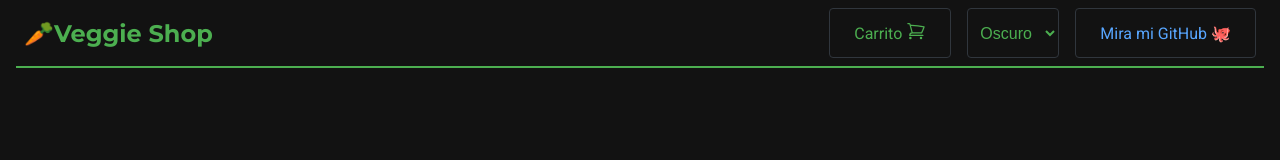
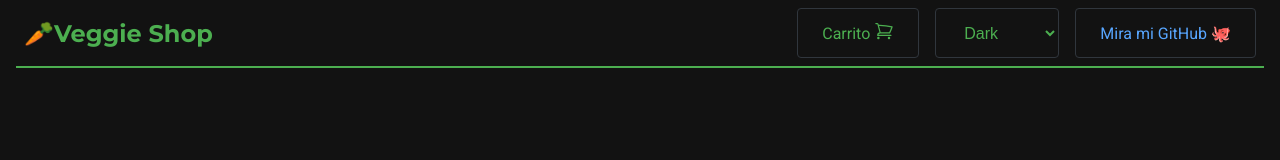
Before and after one commit to pedroditersimon/angular-veggie-shop, an Angular app: page /shop in a window 1280 px wide. Shown: the top 160 px of the page. Built offline with nearby package versions, Linux system fonts and the light colour scheme.

Commit message:
selector de tema genera opciones en base a ThemeTypes

```diff
--- a/src/app/services/Themes.service.ts
+++ b/src/app/services/Themes.service.ts
@@ -1,5 +1,5 @@
 import { Injectable, } from "@angular/core";
-import { ThemeTypes } from "../types/types";
+import { ThemeType } from "../types/types";
 
 @Injectable({
   providedIn: "root",
@@ -7,19 +7,19 @@ import { ThemeTypes } from "../types/types";
 export class ThemesService {
 
   // Theme defined here, is the default
-  private currentTheme: ThemeTypes = "dark-theme";
+  private currentTheme: ThemeType = ThemeType.Dark;
 
 
-  getCurrentTheme(): ThemeTypes {
+  getCurrentTheme(): ThemeType {
     return this.currentTheme;
   }
 
-  isCurrentTheme(theme: ThemeTypes): boolean {
+  isCurrentTheme(theme: ThemeType): boolean {
     return this.currentTheme === theme;
   }
 
   // aplica un tema y lo guarda en el local storage
-  setTheme(theme: ThemeTypes) {
+  setTheme(theme: ThemeType) {
     // ya estamos en este tema
     if (this.currentTheme === theme)
       return;
@@ -30,12 +30,12 @@ export class ThemesService {
 
   // obtiene el tema guardado y lo aplica
   applySavedTheme() {
-    this.currentTheme = localStorage.getItem("theme") as ThemeTypes || this.currentTheme;
+    this.currentTheme = localStorage.getItem("theme") as ThemeType || this.currentTheme;
     this.applyThemeToDom(this.currentTheme);
   }
 
   // aplica un tema sin guardar en el local storage
-  private applyThemeToDom(theme: ThemeTypes): void {
+  private applyThemeToDom(theme: ThemeType): void {
 
     // borramos el tema actual
     document.body.classList.remove(this.currentTheme);
--- a/src/app/shared/navbar/navbar.component.css
+++ b/src/app/shared/navbar/navbar.component.css
@@ -42,15 +42,12 @@
 
 /* Estilo base para el select */
 select {
-  border-radius: 0.25rem;
-  padding: 0.5rem;
-  cursor: pointer;
+  background-color: transparent;
   outline: none;
 }
 
 /* Estilo para las opciones */
-.theme-selector option {
-  padding: 10px;
+select option {
   background-color: var(--background-color);
   color: var(--text-color);
 }
--- a/src/app/shared/navbar/navbar.component.html
+++ b/src/app/shared/navbar/navbar.component.html
@@ -10,16 +10,14 @@
     </a>
 
     <!-- Selector de temas -->
-
-    <select
-      class="btn"
-      [value]="currentTheme"
-      (change)="onThemeSelectorChange($event)"
-    >
-      <option value="dark-theme">Oscuro</option>
-      <option value="light-theme">Claro</option>
-      <option value="luna-theme">Luna</option>
-      <option value="orange-theme">Orange</option>
+    <select class="btn" (change)="onThemeSelectorChange($event)">
+      <option
+        *ngFor="let theme of themes"
+        [value]="theme.value"
+        [selected]="theme.value === currentTheme"
+      >
+        {{ theme.key }}
+      </option>
     </select>
 
     <a
--- a/src/app/shared/navbar/navbar.component.ts
+++ b/src/app/shared/navbar/navbar.component.ts
@@ -4,7 +4,7 @@ import { Router, RouterModule } from '@angular/router';
 import { IconCartComponent } from "../icons/icon-cart.component";
 import { CartService } from 'src/app/services/Cart.service';
 import { ThemesService } from 'src/app/services/Themes.service';
-import { ThemeTypes } from 'src/app/types/types';
+import { ThemeType } from 'src/app/types/types';
 
 
 @Component({
@@ -28,6 +28,13 @@ export class NavbarComponent {
     return this.themesService.getCurrentTheme();
   }
 
+  get themes(): Array<{ key: string, value: string }> {
+    return Object.keys(ThemeType).map(key => ({
+      key,
+      value: ThemeType[key as keyof typeof ThemeType] as string
+    }));
+  }
+
   constructor(
     private router: Router,
     private cartService: CartService,
@@ -43,7 +50,8 @@ export class NavbarComponent {
   onThemeSelectorChange(event: Event) {
     const selectElement = event.currentTarget as HTMLSelectElement;
     const selectedTheme = selectElement.value;
-    this.themesService.setTheme(selectedTheme as ThemeTypes);
+    this.themesService.setTheme(selectedTheme as ThemeType);
   }
 
+
 }
--- a/src/app/types/types.ts
+++ b/src/app/types/types.ts
@@ -13,4 +13,9 @@ export interface CartItemType {
 }
 
 
-export type ThemeTypes = "default" | "dark-theme" | "luna-theme" | "orange-theme";
+export enum ThemeType {
+  Light = "default",
+  Dark = "dark-theme",
+  Luna = "luna-theme",
+  Orange = "orange-theme",
+}
```
Also changed, not shown: 1 other file (tests, documents, lock files or other folders).
